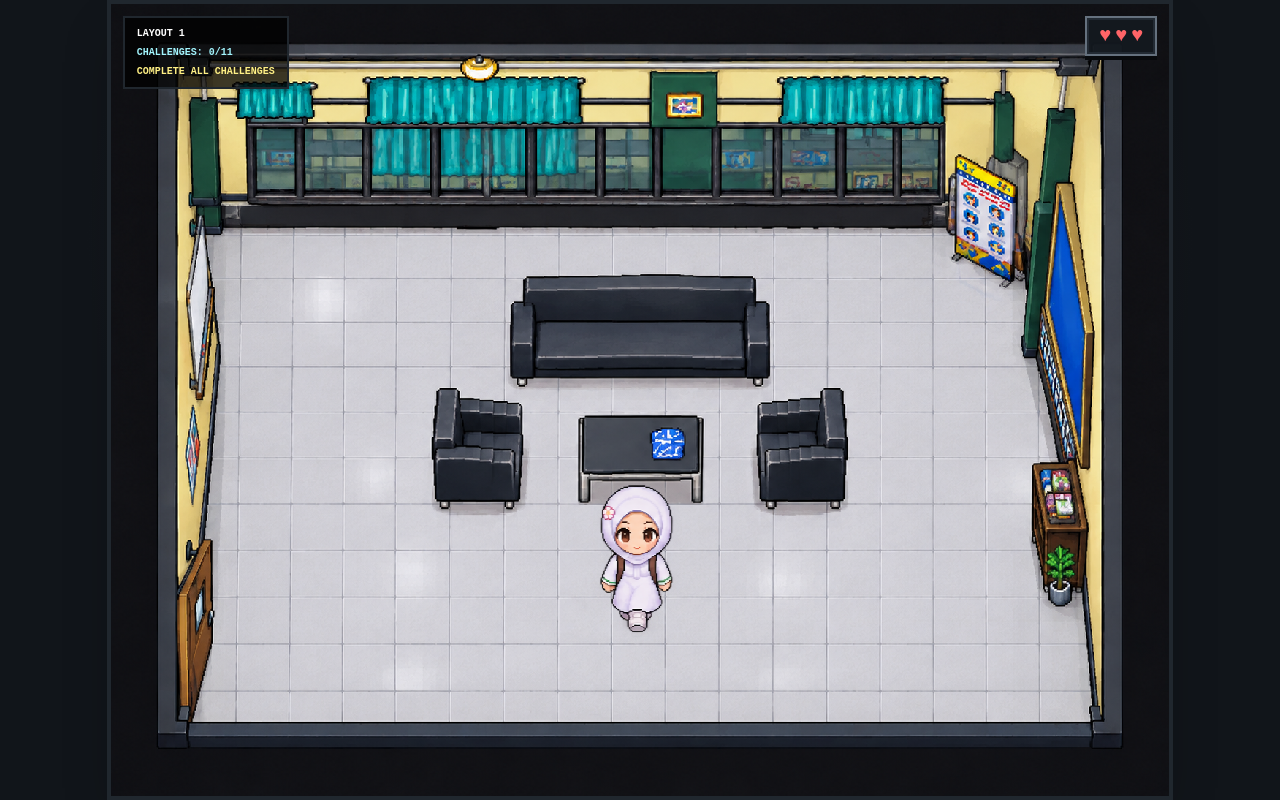
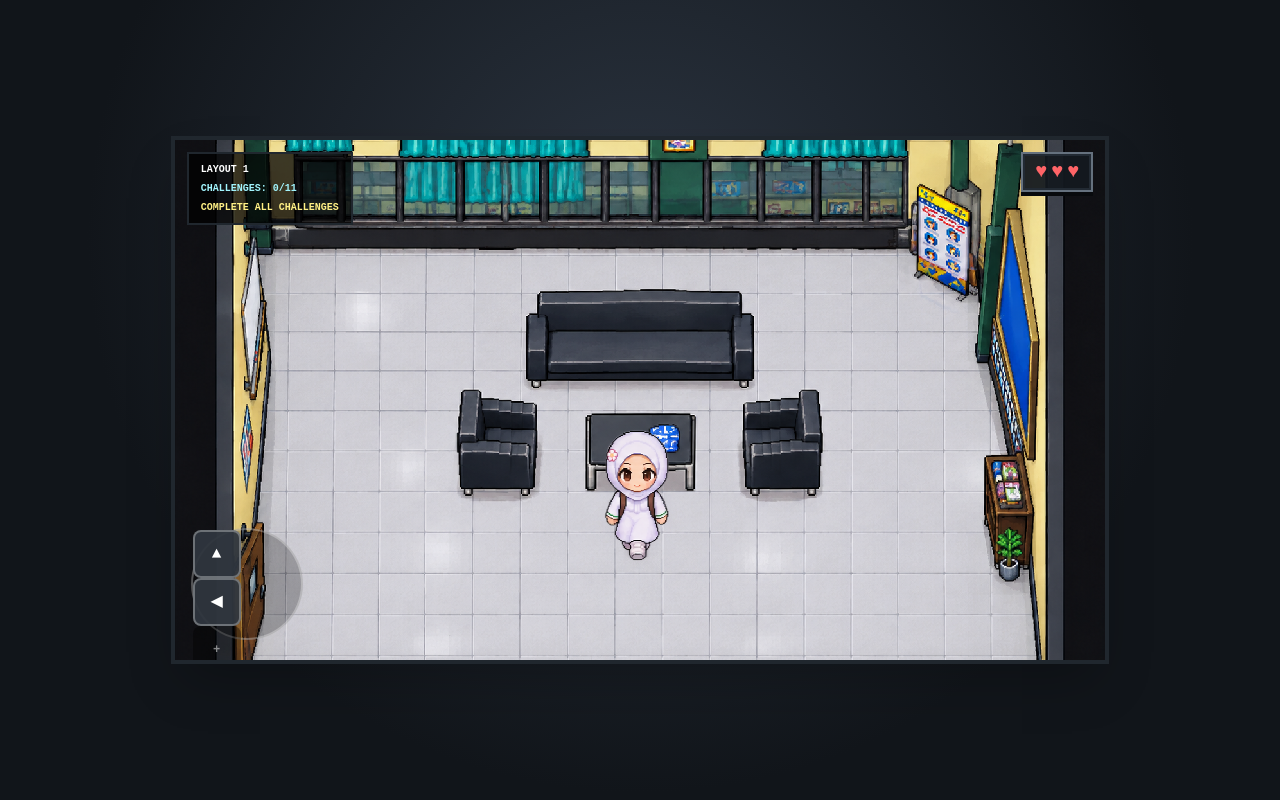
Before and after one commit to Iniakunsv/first-game-cuy, a Next.js app: page / in a window 1280 px wide. Built offline with nearby package versions, Linux system fonts and the light colour scheme.

Commit message:
Fix mobile landscape game sizing

```diff
--- a/components/Game.tsx
+++ b/components/Game.tsx
@@ -3451,9 +3451,11 @@ if (gameOver) {
     <div
       className="relative aspect-[4/3] max-h-full max-w-full shrink-0 overflow-hidden border-4 border-[#20272e] bg-[#59606a] shadow-2xl"
       style={{
-        width: 'min(100vw, 133.3333dvh)',
-        height: 'min(100dvh, 75vw)',
-      }}
+  width: 'min(88vw, 117.3333dvh)',
+  aspectRatio: '4 / 3',
+  height: 'auto',
+  maxHeight: '66dvh',
+}}
     >
       {isPortrait && (
   <div className="fixed inset-0 z-[200] flex items-center justify-center bg-[#111820] p-6 text-center text-white md:hidden">
@@ -3807,7 +3809,7 @@ if (gameOver) {
 
 {/* MOBILE D-PAD */}
 <div
-  className="absolute bottom-5 left-4 z-[70] grid grid-cols-3 grid-rows-3 gap-1 md:hidden select-none"
+  className="absolute bottom-5 left-4 z-[70] h-28 w-28 touch-none select-none rounded-full border-2 border-white/30 bg-black/25 [@media(hover:none)]:block"
   style={{ touchAction: 'none' }}
 >
   {/* UP */}
@@ -3940,7 +3942,7 @@ if (gameOver) {
   !transitioning && (
     <button
       type="button"
-      className="absolute bottom-7 right-4 z-[75] flex h-14 w-20 touch-manipulation items-center justify-center border-2 border-yellow-300 bg-black/65 text-[10px] font-black text-yellow-100 shadow-lg active:scale-95 md:hidden"
+      className="absolute bottom-7 right-4 z-[75] flex h-14 w-20 touch-manipulation items-center justify-center border-2 border-yellow-300 bg-black/65 text-[10px] font-black text-yellow-100 shadow-lg active:scale-95 [@media(hover:none)]:block"
       onClick={() => {
         window.dispatchEvent(
           new KeyboardEvent('keydown', {
```
